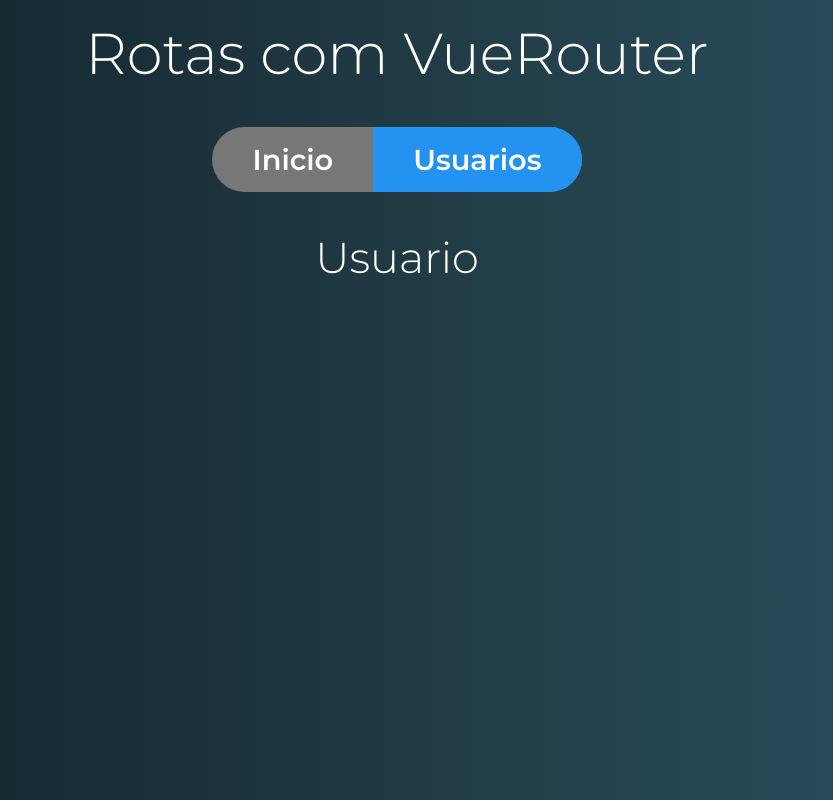
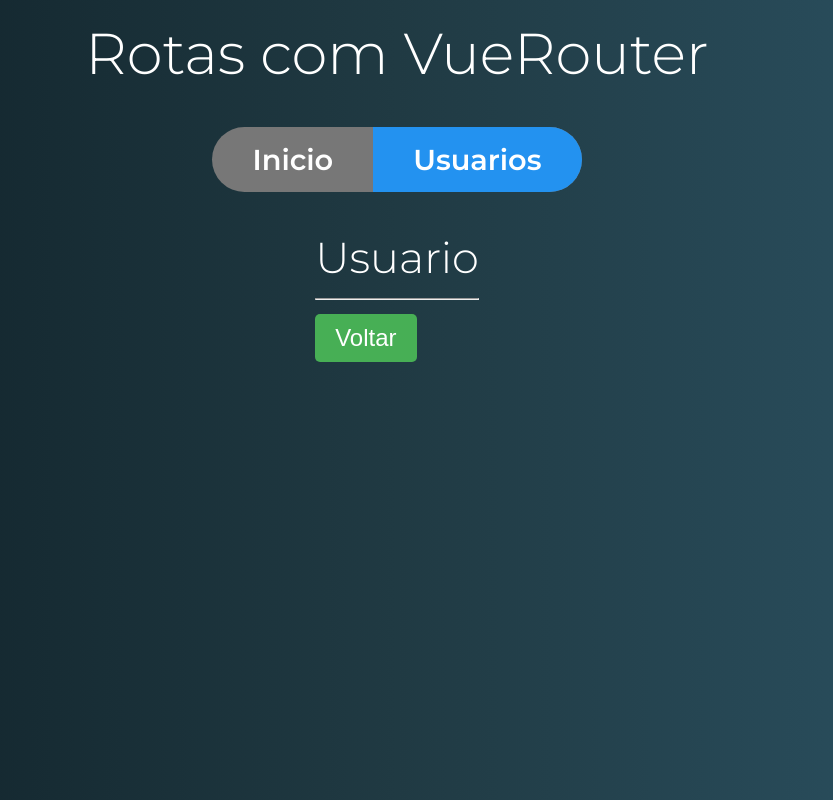
Before and after one commit to PedroRocha94/aprendendo-vuejs, a Vue app in the folder rotas-exercicios/: page /usuarios in a window 1280 px wide. Shown: the whole page, without its empty margins (243-1076 px from the left). Built offline with nearby package versions, Linux system fonts and the light colour scheme.

Commit message:
Browsing pages via code

```diff
--- a/rotas-exercicios/src/components/usuario/Usuario.vue
+++ b/rotas-exercicios/src/components/usuario/Usuario.vue
@@ -1,11 +1,22 @@
 <template>
   <div class="usuario">
     <h2>Usuario</h2>
+    <hr>
+    <button
+      @click="irParaInicio"
+      sucesso
+    >
+      Voltar
+    </button>
   </div>
 </template>
 
 <script>
 export default {
-
+  methods:{
+    irParaInicio(){
+      this.$router.push('/');
+    }
+  }
 }
 </script>
```
